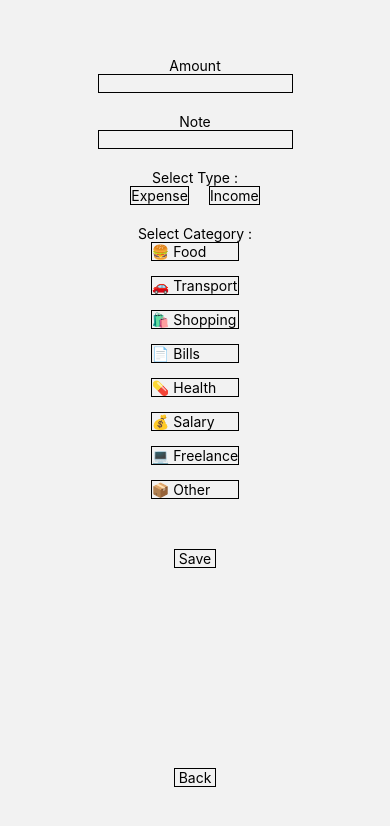
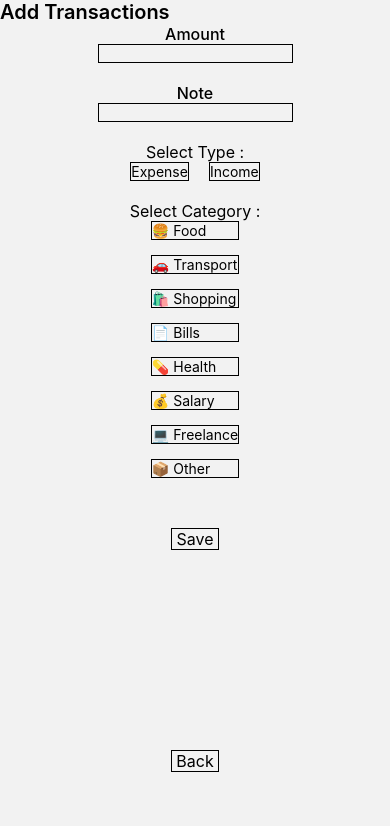
Before and after one commit to srikesh15/Expense-Tracker, a React Native app: screen /AddTransaction in a window 390 px wide. Shown: the top 826 px of the page. Built offline with nearby package versions, Linux system fonts and the light colour scheme.

Commit message:
TotalIncome_TotalExpense_TotalBalance

```diff
--- a/src/navigation/TabNavigator.js
+++ b/src/navigation/TabNavigator.js
@@ -11,7 +11,7 @@ const Tab = createBottomTabNavigator();
 
 export default function TabNavigator(){
     return(
-        <Tab.Navigator>
+        <Tab.Navigator screenOptions={{headerShown:false}}>
             <Tab.Screen name='Home' component={HomeScreen}/>
              <Tab.Screen name='Stats' component={StatsScreen}/>
             <Tab.Screen name='Budget' component={BudgetScreen}/>
--- a/src/screens/AddTransactionScreen.js
+++ b/src/screens/AddTransactionScreen.js
@@ -4,6 +4,7 @@ import { SafeAreaView } from 'react-native-safe-area-context';
 
 import {CATEGORIES} from '../constants/Categories';
 import useTransactionStore from '../store/useTransactionStore';
+
 
 
 
@@ -15,19 +16,22 @@ export default function AddTransactionScreen({navigation}) {
   const [type, setType] = useState('');
   const [category, setCategory] = useState('');
   return (
-    <SafeAreaView style={{ flex: 1, justifyContent: 'center', alignItems: 'center' }}>
 
-      <Text>Amount</Text>
+    <SafeAreaView style={{ flex: 1,}}>
+      <Text style={{fontSize:20,fontWeight:'600'}}>Add Transactions</Text>
+
+      <View style={{flex:1,alignItems:'center'}}>
+        <Text style={{fontSize:16,fontWeight:'500'}}>Amount</Text>
         <TextInput style={{borderWidth:1,width:'50%',marginBottom:20}}
                   onChangeText={(text) => setAmount(text)}
                   value={amount}/>
 
-      <Text>Note</Text>
+        <Text style={{fontSize:16,fontWeight:'500'}}>Note</Text>
         <TextInput style={{borderWidth:1,width:'50%',marginBottom:20}}
                     onChangeText={(text) => setNote(text)}
                     value={note}/>
 
-      <Text> Select Type : </Text>
+        <Text style={{fontSize:16}}> Select Type : </Text>
         <View style={{flexDirection:'row',gap:20,marginBottom:20}}>
           <TouchableOpacity onPress={() => setType('expense')}
                             style={{borderWidth: type==='expense' ? 3 : 0.5}}>
@@ -43,7 +47,7 @@ export default function AddTransactionScreen({navigation}) {
           </TouchableOpacity>
         </View>
 
-      <Text> Select Category : </Text>
+        <Text style={{fontSize:16}}> Select Category : </Text>
         <View style={{ flexDirection: 'column', flexWrap: 'wrap', gap: 15 }}>
           {CATEGORIES.map((cat) => (
             <TouchableOpacity
@@ -65,13 +69,15 @@ export default function AddTransactionScreen({navigation}) {
                         date : new Date().toISOString().split('T')[0],
                       })}
                           style={{borderWidth:1,marginTop:50}}>
-        <Text> Save </Text>
+          <Text style={{fontSize:16}}> Save </Text>
         </TouchableOpacity>
         <TouchableOpacity
                   onPress={()=>navigation.goBack()}
                   style={{borderWidth:1,marginTop:200}}>
-        <Text> Back </Text>
+          <Text style={{fontSize:16}}> Back </Text>
         </TouchableOpacity>
+      </View>
+
     </SafeAreaView>
   );
 }
--- a/src/screens/HomeScreen.js
+++ b/src/screens/HomeScreen.js
@@ -11,6 +11,7 @@ export default function HomeScreen({navigation}) {
 
   // read transactions directly first
   const transactions = useTransactionStore((state) => state.transactions);
+
   const year = selectedDate.getFullYear();
   const month = selectedDate.getMonth();
   const monthName = selectedDate.toLocaleString('default', { month: 'long' });
@@ -21,11 +22,21 @@ export default function HomeScreen({navigation}) {
     return d.getFullYear() === year && d.getMonth() === month;
   });
 
+  const totalIncome = monthlyTransactions.filter((i) => i.type === 'income').reduce((acc,n) => n.amount+acc,0);
+  const totalExpense = monthlyTransactions.filter((j) => j.type === 'expense').reduce((acc,n) => n.amount+acc,0);
+  const totalBalance = totalIncome - totalExpense ;
+
+  console.log(monthlyTransactions);
 
   return (
-    <SafeAreaView style={{ flex: 1, justifyContent: 'center', alignItems: 'center' }}>
-      <Text> {monthName} {year}</Text>
+    <SafeAreaView style={{ flex: 1,}}>
+      <Text style={{fontSize:20, fontWeight:'600'}}> This Month Expenses</Text>
 
+      <View style={{flex:1, alignItems:'center',}}>
+        <Text style={{fontSize:16,fontWeight:'500'}}> {monthName} {year}</Text>
+        <Text>Total Income : {totalIncome}</Text>
+        <Text>Total expenses : {totalExpense}</Text>
+        <Text>Total Balance : {totalBalance}</Text>
         <FlatList
                 data={monthlyTransactions}
                 keyExtractor={(item)=>item.id}
@@ -39,9 +50,11 @@ export default function HomeScreen({navigation}) {
                 />
         <TouchableOpacity
               onPress={()=>navigation.navigate('AddTransaction')}
-            style={{borderWidth:1}}>
-        <Text> Add Transaction </Text>
+              style={{borderWidth:1,marginBottom:20}}>
+          <Text style={{fontSize:16}}> Add Transaction </Text>
         </TouchableOpacity>
+      </View>
+
     </SafeAreaView>
   );
 }
```
Lines whose indentation alone changed are shown as unchanged.
